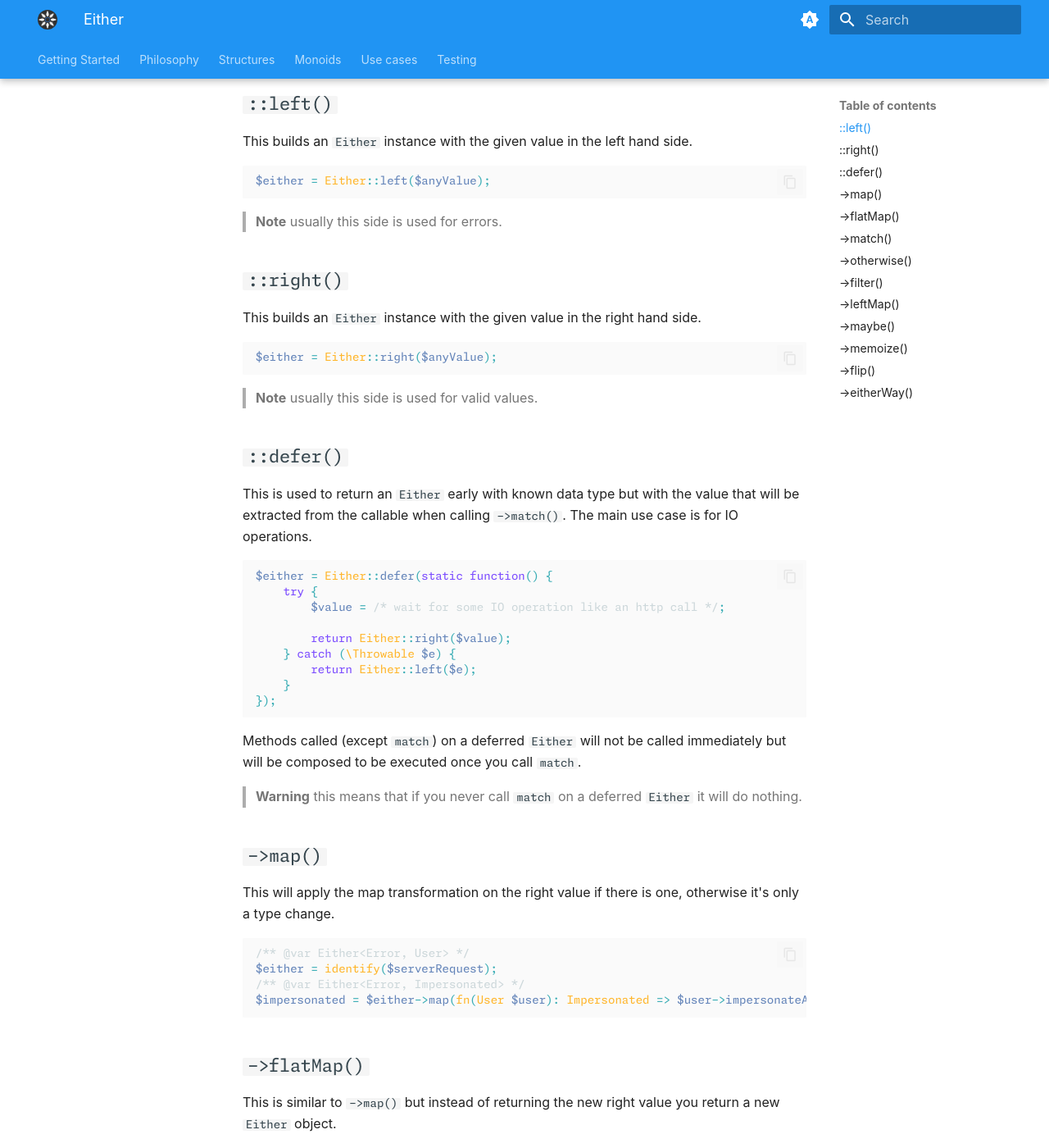
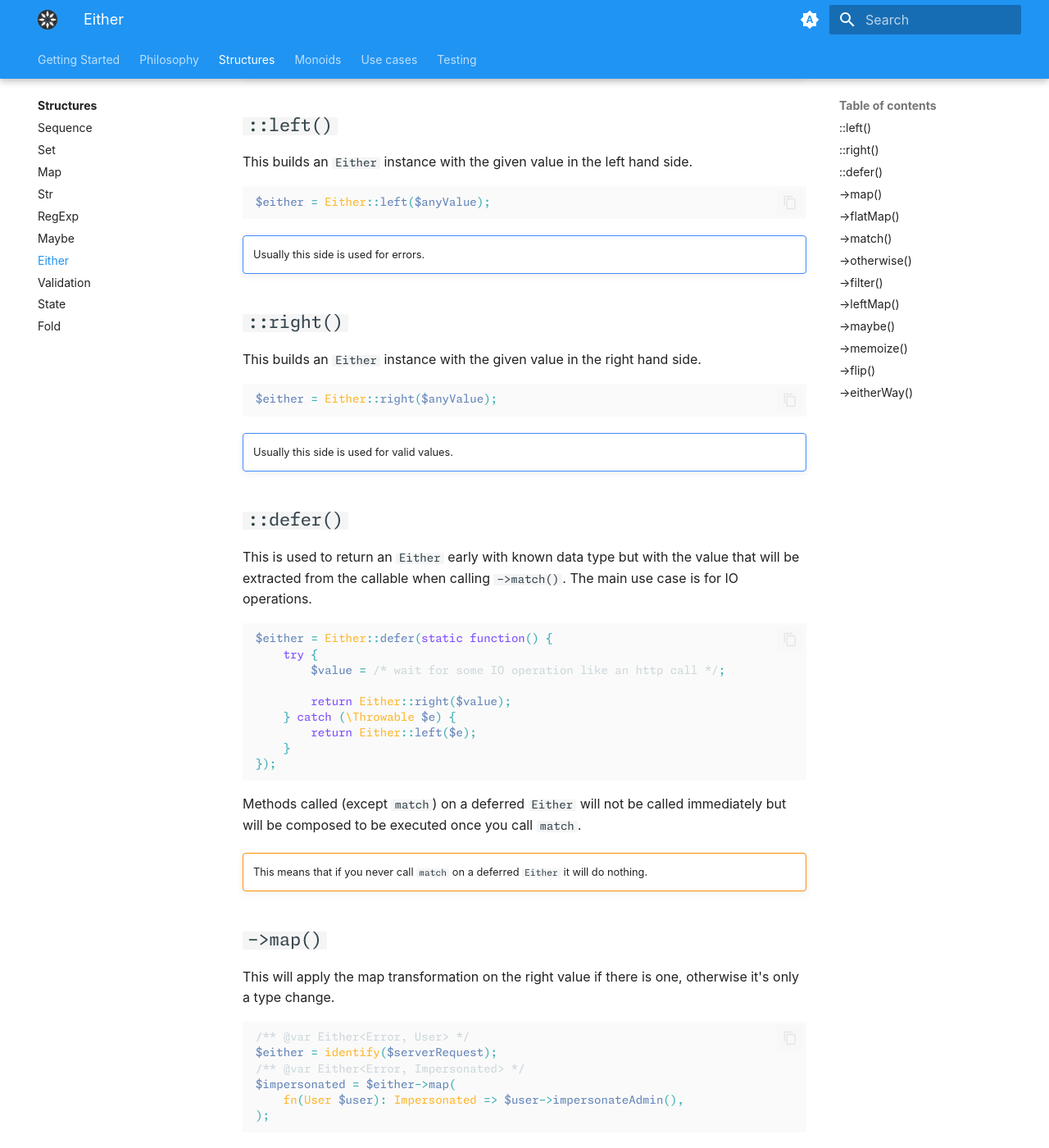
Before and after one commit to Innmind/Immutable, an MkDocs documentation site: the page built from docs/structures/either.md, in a window 1280 px wide and 1400 px high, scrolled down 863 px. Shown: the whole window at 82% size. Built offline with MkDocs 1.6.1 and Material for MkDocs 9.7.7, drawn with Linux system fonts in a browser that asks for light colours; plug-ins that fetch from the network failed and are left out; some of the changed text lies outside the part shown.

Commit message:
move either doc

````diff
--- a/docs/EITHER.md
+++ b/docs/structures/either.md
@@ -32,8 +32,8 @@ function accessResource(User $user): Either {
 }
 ```
 
-> **Note**
-> `ServerRequest`, `User`, `Resource` and `Error` are imaginary classes.
+!!! note ""
+    `ServerRequest`, `User`, `Resource` and `Error` are imaginary classes.
 
 ## `::left()`
 
@@ -43,8 +43,8 @@ This builds an `Either` instance with the given value in the left hand side.
 $either = Either::left($anyValue);
 ```
 
-> **Note**
-> usually this side is used for errors.
+!!! note ""
+    Usually this side is used for errors.
 
 ## `::right()`
 
@@ -54,8 +54,8 @@ This builds an `Either` instance with the given value in the right hand side.
 $either = Either::right($anyValue);
 ```
 
-> **Note**
-> usually this side is used for valid values.
+!!! note ""
+    Usually this side is used for valid values.
 
 ## `::defer()`
 
@@ -75,7 +75,8 @@ $either = Either::defer(static function() {
 
 Methods called (except `match`) on a deferred `Either` will not be called immediately but will be composed to be executed once you call `match`.
 
-> **Warning** this means that if you never call `match` on a deferred `Either` it will do nothing.
+!!! warning ""
+    This means that if you never call `match` on a deferred `Either` it will do nothing.
 
 ## `->map()`
 
@@ -85,7 +86,9 @@ This will apply the map transformation on the right value if there is one, other
 /** @var Either<Error, User> */
 $either = identify($serverRequest);
 /** @var Either<Error, Impersonated> */
-$impersonated = $either->map(fn(User $user): Impersonated => $user->impersonateAdmin());
+$impersonated = $either->map(
+    fn(User $user): Impersonated => $user->impersonateAdmin(),
+);
 ```
 
 ## `->flatMap()`
````
Also changed, not shown: other parts of docs/structures/either.md (+10 -5 lines).
